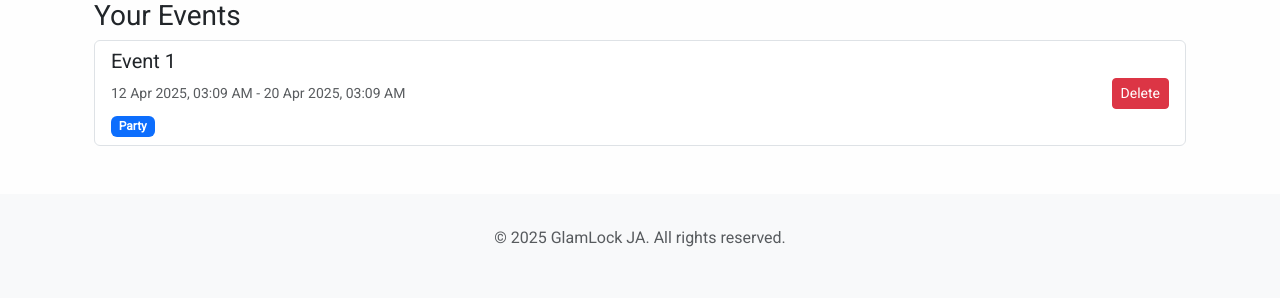
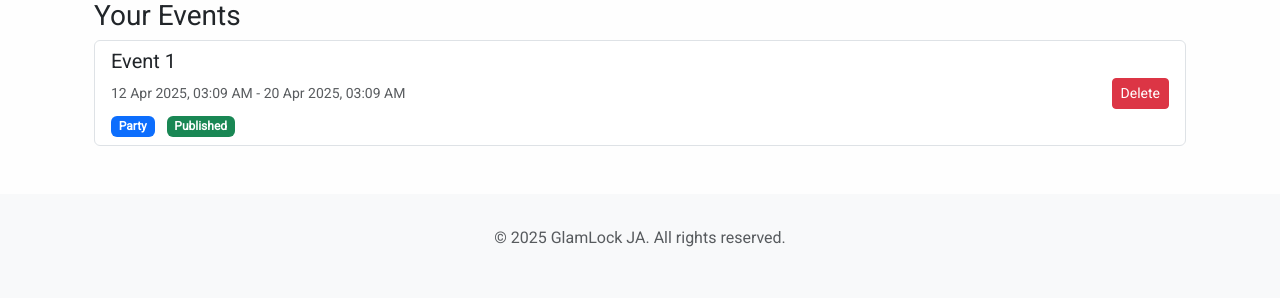
Before and after one commit to ashdot/group4-glamlock, a Flask app: page /events/manage in a window 1280 px wide. Shown: the part 803-1101 px from the top of the page. Run offline with Flask 3, Linux system fonts and the light colour scheme; a user stored in the database is signed in.

Commit message:
Edited event.html for Final Commit

```diff
--- a/templates/events/event.html
+++ b/templates/events/event.html
@@ -78,6 +78,7 @@
                         {% if event.location %}
                         <span class="badge bg-secondary ms-2">{{ event.location }}</span>
                         {% endif %}
+                        <span class="badge bg-success ms-2">Published</span>
                     </div>
                 </div>
                 <div class="btn-group">
```
